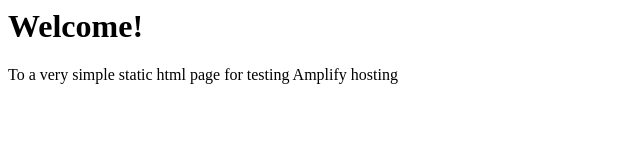
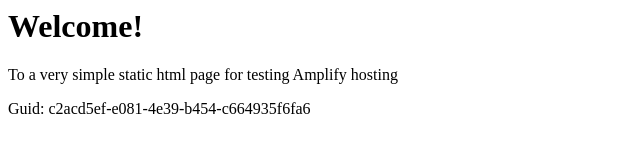
Before and after one commit to aws-aemilia-fra/Github-PR-Commit-Integration-Test-DoNotTouch-v1-preprod-eu-central-1, a website: page src/index.html in a window 1280 px wide. Shown: the whole page, without its empty margins (0-640 px from the left). Drawn offline with Linux system fonts and the light colour scheme.

Commit message:
commit from integ tests

```diff
--- a/src/index.html
+++ b/src/index.html
@@ -1,3 +1,5 @@
+
+
 <html lang="en">
 
 <head>
@@ -10,6 +12,6 @@
 <body>
     <h1>Welcome!</h1>
     <p>To a very simple static html page for testing Amplify hosting</p>
-</body>
+    <p>Guid: c2acd5ef-e081-4e39-b454-c664935f6fa6</p></body>
 
 </html>
```
